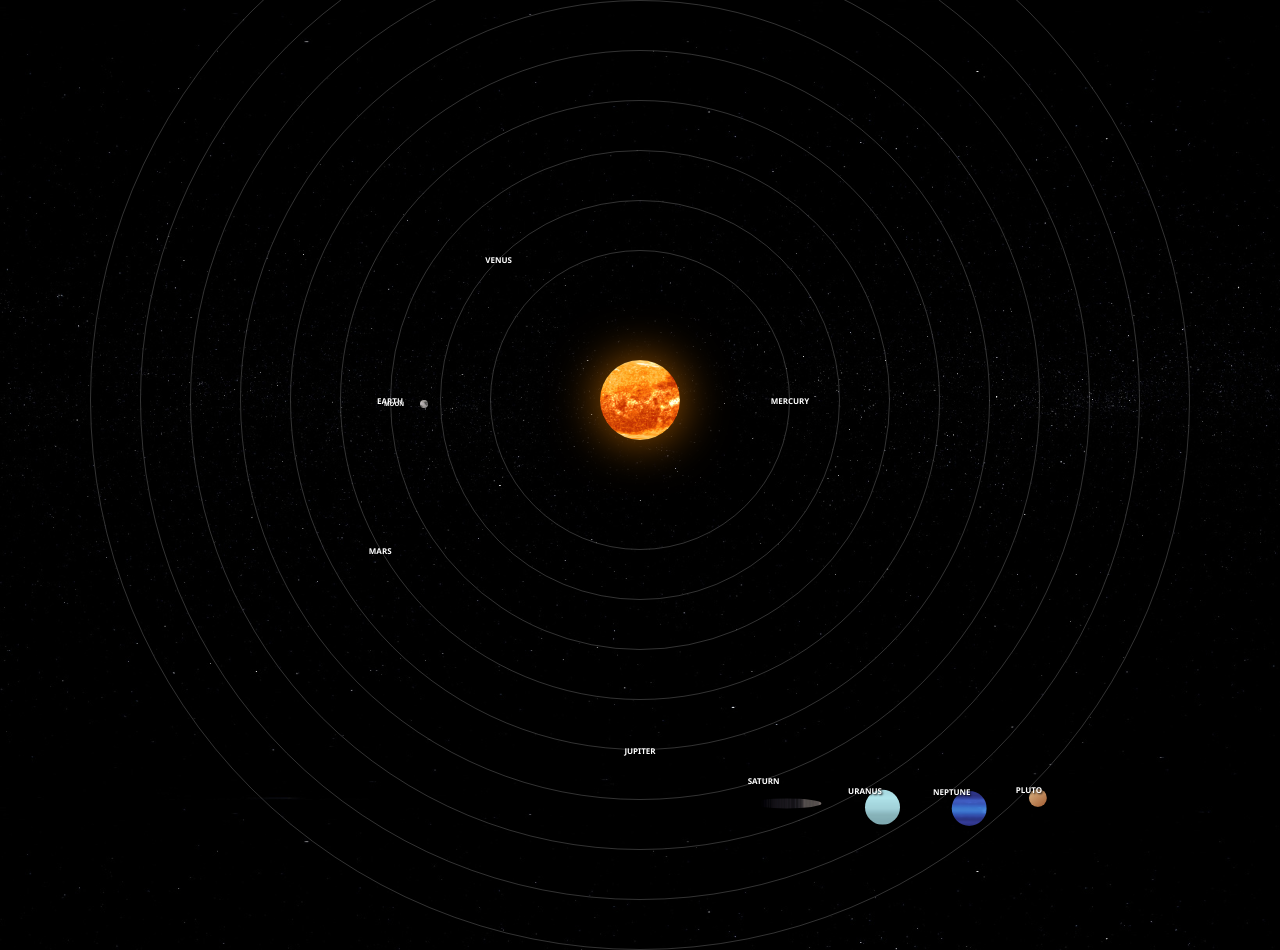
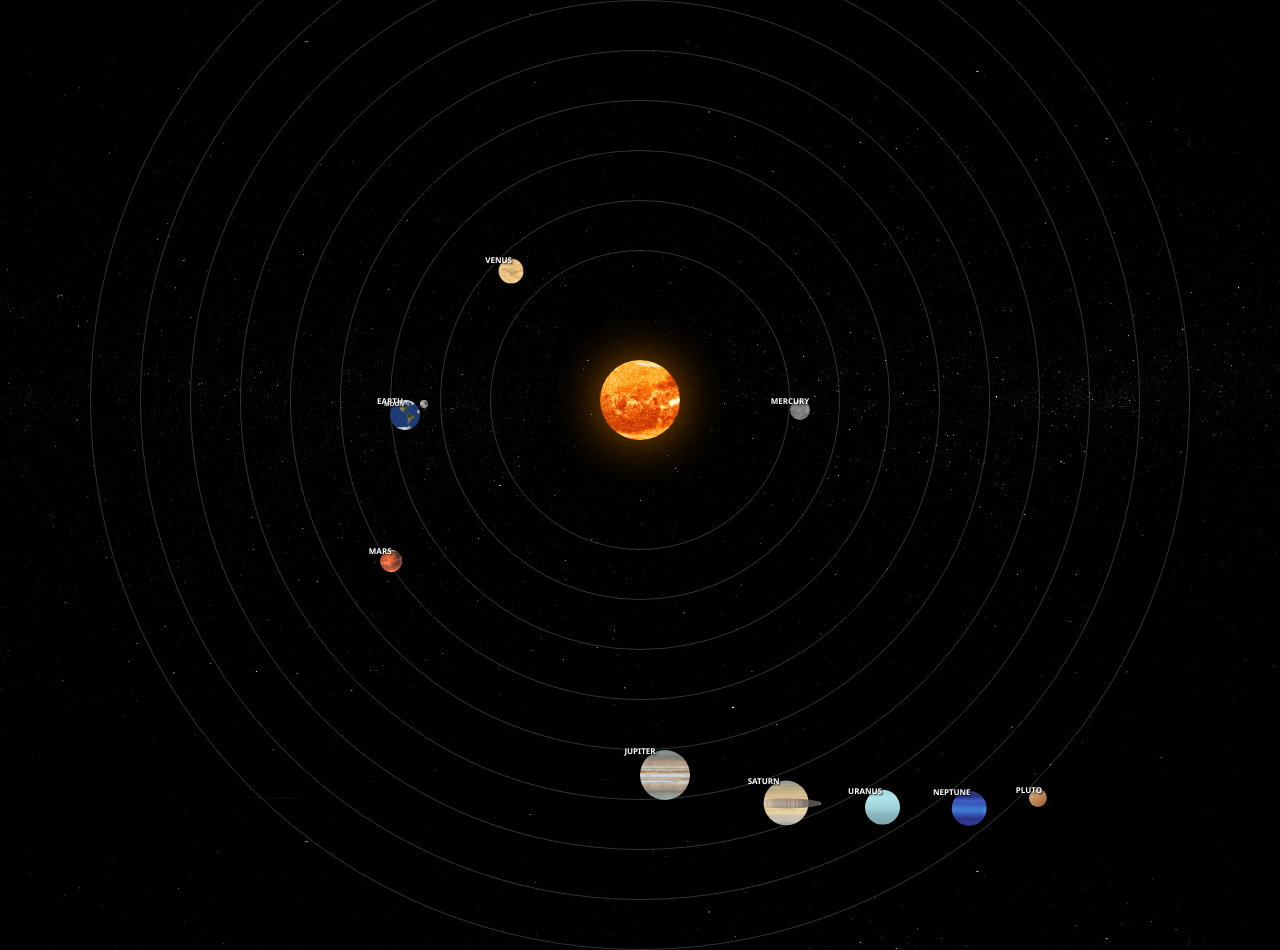
Before and after one commit to dreadshade/PracticalQuiz3, a plain HTML site: page index.html in a window 1280 px wide. Drawn offline with Linux system fonts and the light colour scheme.

Commit message:
Update style.css

```diff
--- a/style.css
+++ b/style.css
@@ -123,12 +123,12 @@ body {
   background-repeat: no-repeat;
 }
 
-.mercury { width: 20px; height: 20px; background-image: url('texture/2k_mercury.jpg'); }
-.venus { width: 25px; height: 25px; background-image: url('texture/2k_venus_atmosphere.jpg'); }
-.earth { width: 30px; height: 30px; background-image: url('texture/2k_earth_daymap.jpg'); }
-.mars { width: 22px; height: 22px; background-image: url('texture/2k_mars.jpg'); }
-.jupiter { width: 50px; height: 50px; background-image: url('texture/2k_jupiter.jpg'); }
-.saturn { width: 45px; height: 45px; background-image: url('texture/2k_saturn.jpg'); }
+.mercury { width: 20px; height: 20px; background-image: url('2k_mercury.jpg'); }
+.venus { width: 25px; height: 25px; background-image: url('2k_venus_atmosphere.jpg'); }
+.earth { width: 30px; height: 30px; background-image: url('2k_earth_daymap.jpg'); }
+.mars { width: 22px; height: 22px; background-image: url('2k_mars.jpg'); }
+.jupiter { width: 50px; height: 50px; background-image: url('2k_jupiter.jpg'); }
+.saturn { width: 45px; height: 45px; background-image: url('2k_saturn.jpg'); }
 .saturn::before {
   content: '';
   position: absolute;
```
